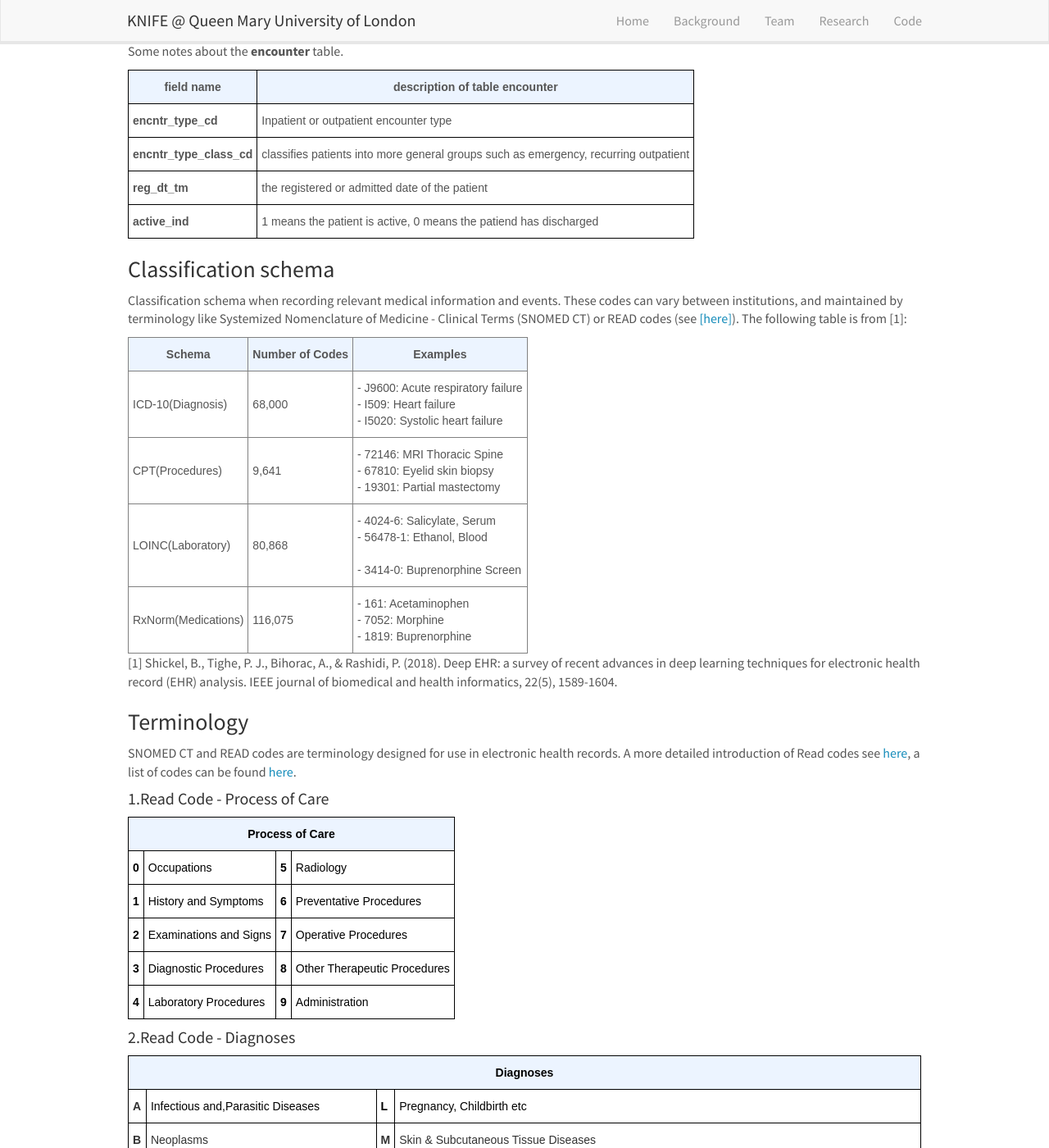
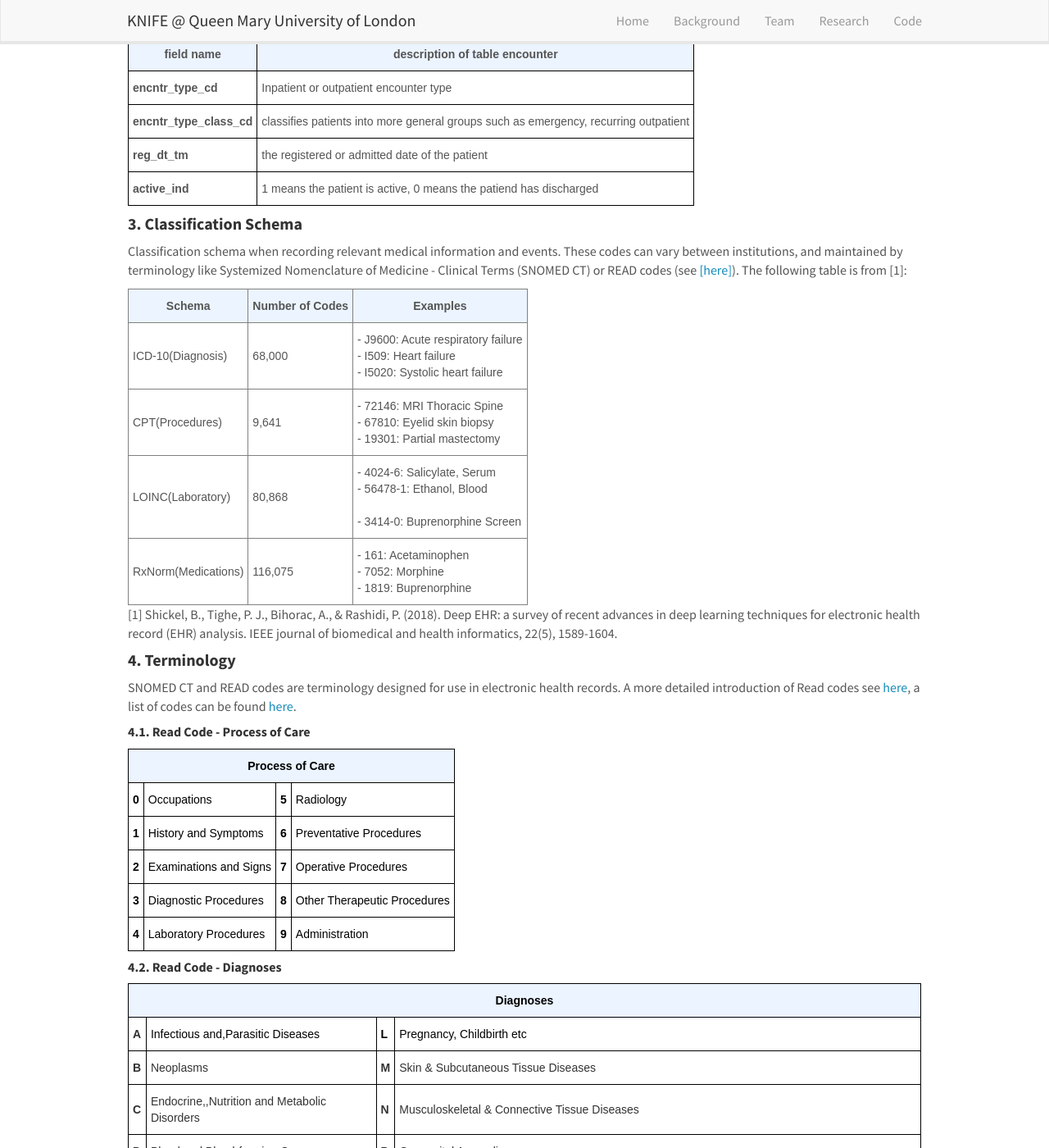
Before and after one commit to knifeqmul/knifeqmul.github.io, a Jekyll site: the page built from _pages/background.md, in a window 1280 px wide and 1400 px high, scrolled down 1027 px. Shown: the whole window at 82% size. Built offline with Jekyll 4.4.1, drawn with Linux system fonts in a browser that asks for light colours; nearby versions of some CDN libraries; some of the changed text lies outside the part shown.

Commit message:
Update background.md

```diff
--- a/_pages/background.md
+++ b/_pages/background.md
@@ -91,8 +91,7 @@ Some notes about the **encounter** table.
 </table>
 
 
-
-### Classification schema
+#### **3. Classification Schema**
 
 Classification schema when recording relevant medical information and events. These codes can vary between institutions, and maintained by terminology like Systemized Nomenclature of Medicine - Clinical Terms (SNOMED CT) or READ codes (see <a href="http://www.gp-training.net/it/synergy_archive/synergy/readcode.htm">[here]</a>). The following table is from [1]:
 
@@ -137,12 +136,13 @@ Classification schema when recording relevant medical information and events. Th
 
 [1] Shickel, B., Tighe, P. J., Bihorac, A., & Rashidi, P. (2018). Deep EHR: a survey of recent advances in deep learning techniques for electronic health record (EHR) analysis. IEEE journal of biomedical and health informatics, 22(5), 1589-1604.
 
-### Terminology
+
+#### **4. Terminology**
 
 SNOMED CT and READ codes are terminology designed for use in electronic health records. A more detailed introduction of Read codes see [here]({{ site.baseurl }}/downloads/readcodehier.pdf), a list of codes can be found [here]({{ site.baseurl }}/downloads/acc6343-read-codes.xls).
 
 
-#### 1.Read Code - Process of Care
+##### **4.1. Read Code - Process of Care**
 <style type="text/css">
 .tg  {border-collapse:collapse;border-spacing:0;}
 .tg td{font-family:Arial, sans-serif;font-size:14px;padding:10px 5px;border-style:solid;border-width:1px;overflow:hidden;word-break:normal;border-color:black;}
@@ -191,7 +191,7 @@ SNOMED CT and READ codes are terminology designed for use in electronic health r
 
 
 
-#### 2.Read Code - Diagnoses
+##### **4.2. Read Code - Diagnoses**
 <style type="text/css">
 .tg  {border-collapse:collapse;border-spacing:0;}
 .tg td{font-family:Arial, sans-serif;font-size:14px;padding:10px 5px;border-style:solid;border-width:1px;overflow:hidden;word-break:normal;border-color:black;}
@@ -271,7 +271,8 @@ SNOMED CT and READ codes are terminology designed for use in electronic health r
 </table>
 
 
-#### 3.Read Code - How they are orgnasied
+
+##### **4.3. Read Code - How they are orgnasied**
 Within the chapters, terms are organised hierarchically, the higher up the hierarchy the less specific the codes. Full stops are used as ‘padding’ characters to ensure that all codes contain 5 characters. For example:
 
 <style type="text/css">
@@ -302,14 +303,12 @@ Within the chapters, terms are organised hierarchically, the higher up the hiera
 
 <figure class="center"> <img src="{{ site.url }}{{ site.baseurl }}/images/background/read_hier.png" style="width: 450px" align="middle">
 
-
-#### 4.Issues
+##### **4.4. Issues**
 1. 'On browsing it was noted that depression was entered under different code stems. For example, Read codes for mental disorders began with the stem ‘E’; however, relevant codes were also found under ‘signs and symptoms’ with the stem ‘R’ or under examination with the stem ‘2’. The most common code stems were noted' - Creating medical and drug code lists to identify cases in primary care databases.
 
 
+#### **5. Glossary**
 
-
-### Glossary
 **CCGs** - <a href='https://www.nhscc.org/ccgs/'>Clinical Commission Groups</a> commission most of the hospital and community NHS services in the local areas for which they are responsible. Commissioning involves deciding what services are needed for diverse local populations, and ensuring that they are provided.
 
 **CRS** - Clinical Record System or Care Records Service?
```
Also changed, not shown: other parts of _pages/background.md (+2 -2 lines).
